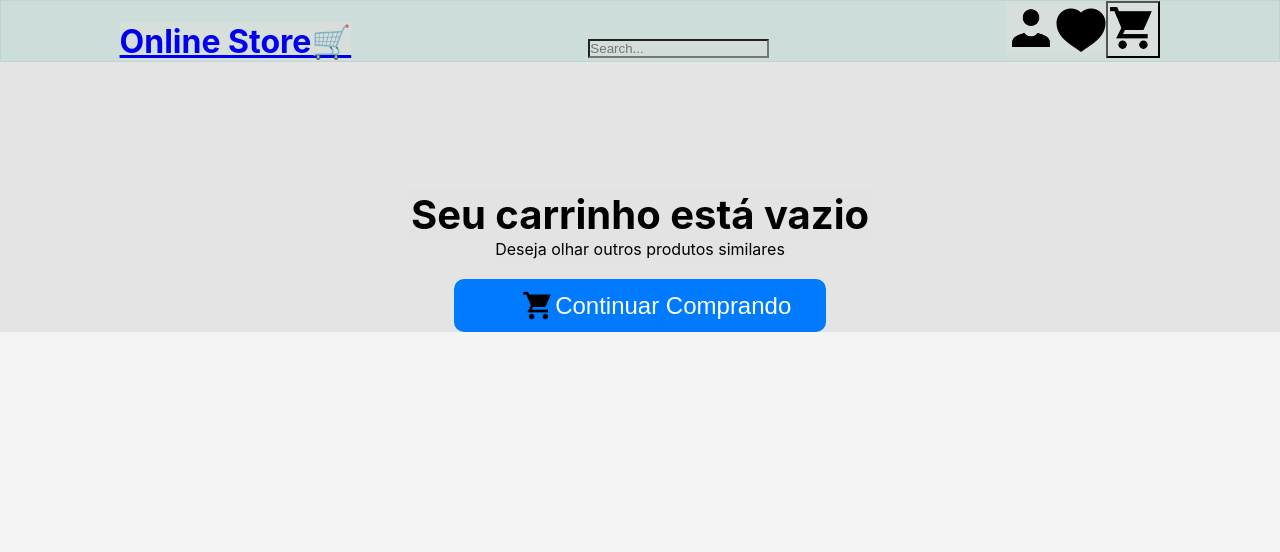
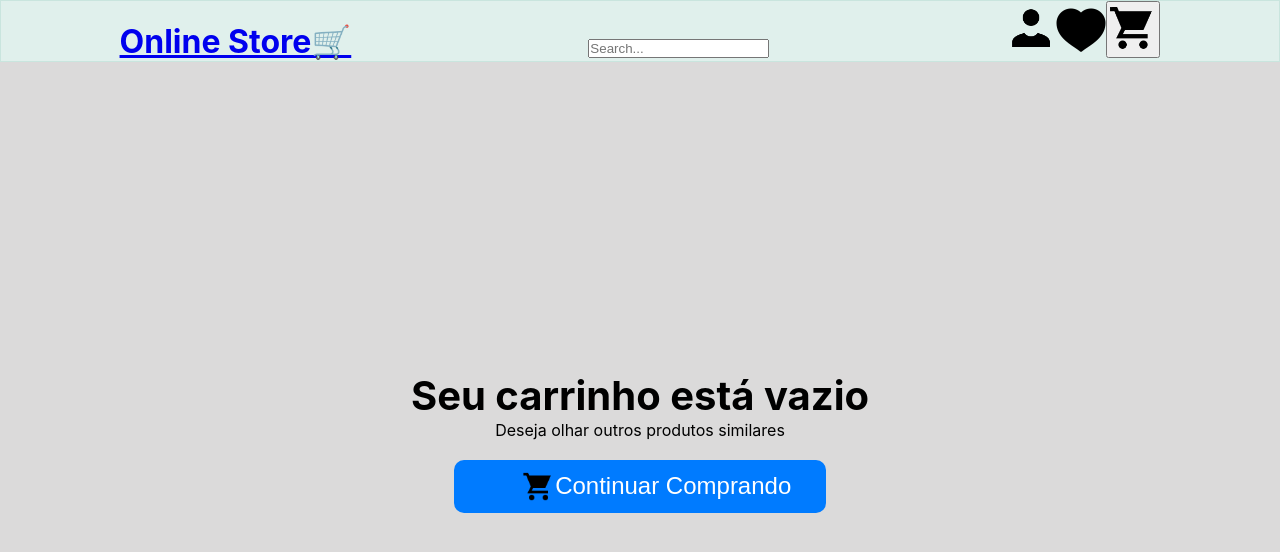
Before and after one commit to ebionarduche/online-store, a React (Create React App) app: page /shopping-cart in a window 1280 px wide. Shown: the top 552 px of the page. Built offline with nearby package versions, Linux system fonts and the light colour scheme.

Commit message:
docs: Atualização da estrutura de pastas e arquivos de documentação

```diff
--- a/src/App.css
+++ b/src/App.css
@@ -3,5 +3,4 @@
   margin-bottom: 0;
   padding: 0;
   top: 0;
-  background-color: rgba(224, 223, 223, 0.321);
 }
--- a/src/pages/ProductsDetails.jsx
+++ b/src/pages/ProductsDetails.jsx
@@ -3,7 +3,7 @@ import { useParams } from 'react-router-dom';
 import Header from '../components/Header';
 import products from '../data/products';
 import ProductReviews from '../components/ProductsDetails/ProductReviews';
-import '../components/ProductsDetails/ProductsDetails.css';
+import './styles/ProductsDetails.css';
 import cartIcon from '../data/icons/shopping-cart-icon.png';
 
 function ProductsDetails() {
--- a/src/pages/ShoppingCart.jsx
+++ b/src/pages/ShoppingCart.jsx
@@ -2,7 +2,7 @@ import React from 'react';
 import { useHistory } from 'react-router-dom'; // Importe o useHistory
 import cartIcon from '../data/icons/shopping-cart-icon.png';
 import Header from '../components/Header';
-import '../components/ShoppingCart/ShoppingCart.css';
+import './styles/ShoppingCart.css';
 
 function ShoppingCart() {
   const history = useHistory(); // Inicialize o useHistory
--- a/src/components/ShoppingCart/ShoppingCart.css
+++ b/src/pages/styles/ShoppingCart.css
@@ -4,7 +4,8 @@
   width: 100%;
   justify-content: center;
   align-items: center;
-  margin-top: 10%;
+  height: calc(100vh - 5vh); /* Ajusta a altura para ocupar 100% da viewport a partir da margem superior */
+  background-color: rgb(219, 218, 218);
 
 }
 
```
Also changed, not shown: src/pages/styles/ProductsDetails.css (renamed from src/components/ProductsDetails/ProductsDetails.css).
